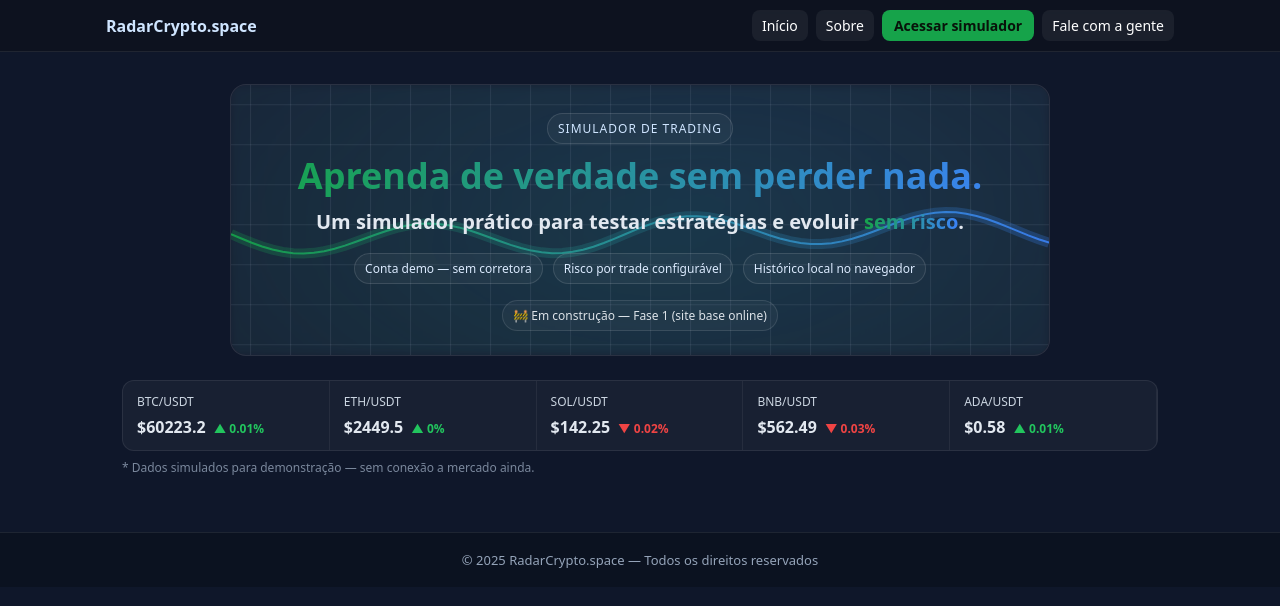
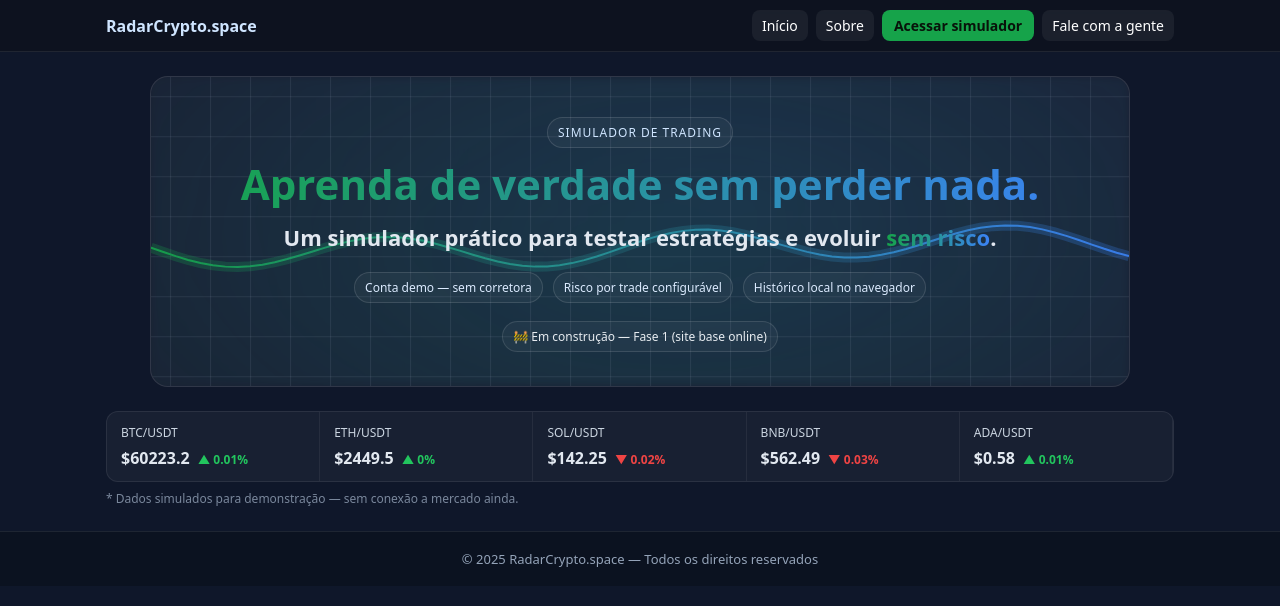
Before and after one commit to Ivanmonteiro-create/radarcripto.space, a Next.js app: page / in a window 1280 px wide. Shown: the top 606 px of the page. Built offline with nearby package versions, Linux system fonts and the light colour scheme.

Commit message:
Update index.js

```diff
--- a/pages/index.js
+++ b/pages/index.js
@@ -4,29 +4,24 @@ import MarketTicker from "../components/MarketTicker";
 
 export default function Home() {
   return (
-    <main style={{ maxWidth: 1100, margin: "32px auto", padding: "0 16px" }}>
-      {/* HERO */}
+    <main style={{ maxWidth: 1180, margin: "24px auto 0", padding: "0 16px" }}>
+      {/* HERO – maior e com menos espaço externo */}
       <section
         style={{
           position: "relative",
-          margin: "24px auto",
-          maxWidth: 820,
-          background: "rgba(255,255,255,0.04)",
-          border: "1px solid rgba(255,255,255,0.08)",
-          borderRadius: 16,
-          padding: "28px 20px 24px",
+          margin: "12px auto 8px",
+          maxWidth: 980,                // ↑ largura maior
+          background: "rgba(255,255,255,0.045)",
+          border: "1px solid rgba(255,255,255,0.10)",
+          borderRadius: 18,
+          padding: "40px 28px 34px",    // ↑ mais altura/área interna
           textAlign: "center",
           overflow: "hidden",
         }}
       >
         <HeroBackground />
 
-        <div
-          style={{
-            position: "relative",
-            zIndex: 1,
-          }}
-        >
+        <div style={{ position: "relative", zIndex: 1 }}>
           <div
             style={{
               display: "inline-block",
@@ -37,18 +32,17 @@ export default function Home() {
               color: "#cfe5ff",
               fontSize: 12,
               letterSpacing: 1,
-              marginBottom: 10,
+              marginBottom: 12,
             }}
           >
             SIMULADOR DE TRADING
           </div>
 
-          {/* Título com gradiente */}
           <h1
             style={{
-              fontSize: 36,
-              lineHeight: 1.2,
-              margin: "0 0 10px 0",
+              fontSize: 42,              // ↑ título maior
+              lineHeight: 1.15,
+              margin: "0 0 12px 0",
               fontWeight: 800,
               background: "linear-gradient(90deg, #16a34a, #3b82f6)",
               WebkitBackgroundClip: "text",
@@ -60,17 +54,20 @@ export default function Home() {
 
           <p
             style={{
-              fontSize: 20,
-              lineHeight: 1.5,
-              margin: "8px 0 16px 0",
+              fontSize: 22,
+              lineHeight: 1.55,
+              margin: "8px 0 18px 0",
               color: "#e2e8f0",
               fontWeight: 600,
+              maxWidth: 820,
+              marginLeft: "auto",
+              marginRight: "auto",
             }}
           >
             Um simulador prático para testar estratégias e evoluir{" "}
             <span
               style={{
-                fontWeight: 700,
+                fontWeight: 800,
                 background: "linear-gradient(90deg, #16a34a, #3b82f6)",
                 WebkitBackgroundClip: "text",
                 WebkitTextFillColor: "transparent",
@@ -80,14 +77,13 @@ export default function Home() {
             </span>.
           </p>
 
-          {/* Faixa de destaques (pílulas) */}
           <div
             style={{
               display: "flex",
               gap: 10,
               justifyContent: "center",
               flexWrap: "wrap",
-              marginTop: 12,
+              marginTop: 14,
             }}
           >
             <Badge text="Conta demo — sem corretora" />
@@ -95,17 +91,16 @@ export default function Home() {
             <Badge text="Histórico local no navegador" />
           </div>
 
-          {/* Selo de status */}
           <div
             style={{
-              marginTop: 16,
+              marginTop: 18,
               display: "inline-block",
               padding: "6px 10px",
               borderRadius: 999,
               border: "1px solid rgba(255,255,255,0.12)",
               background: "rgba(255,255,255,0.04)",
               fontSize: 12,
-              opacity: 0.9,
+              opacity: 0.95,
             }}
           >
             🚧 Em construção — Fase 1 (site base online)
@@ -113,7 +108,7 @@ export default function Home() {
         </div>
       </section>
 
-      {/* TICKER de mercado (na região inferior da página) */}
+      {/* TICKER – encosta melhor no rodapé (sem espaço sobrando) */}
       <MarketTicker />
     </main>
   );
```
